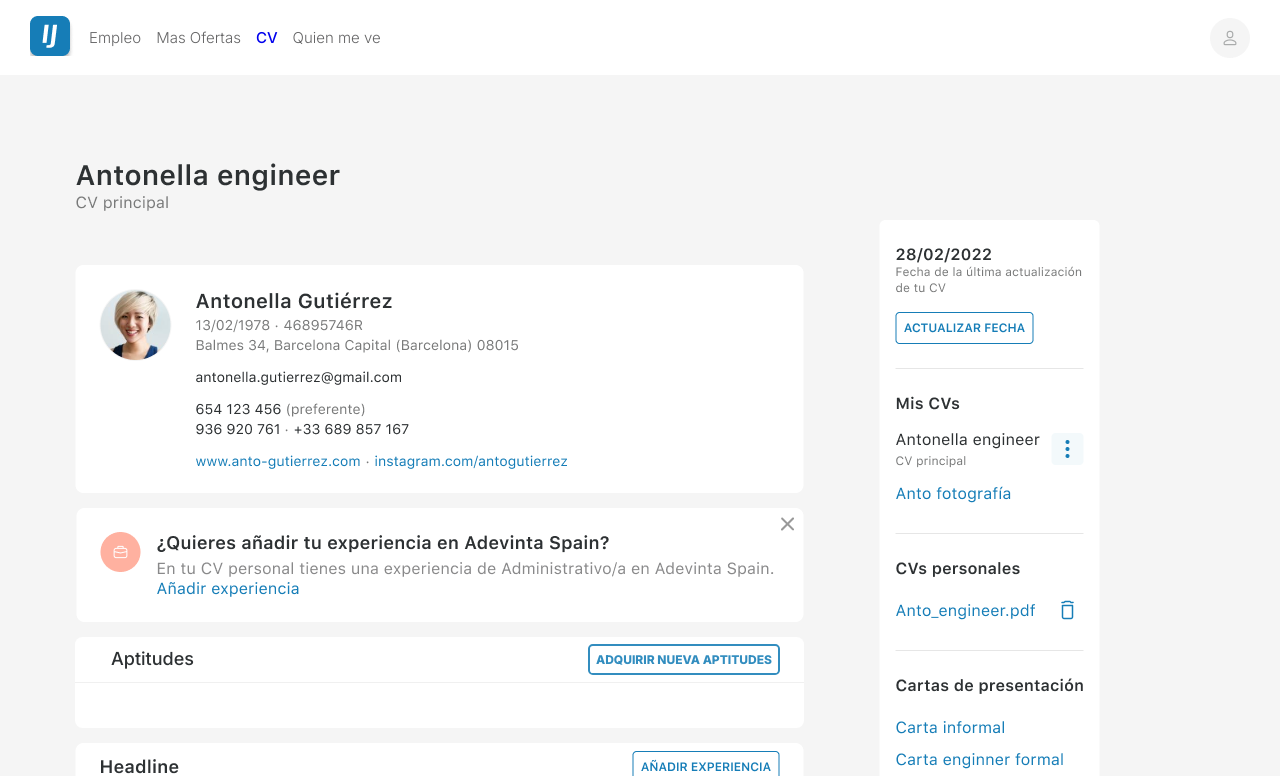
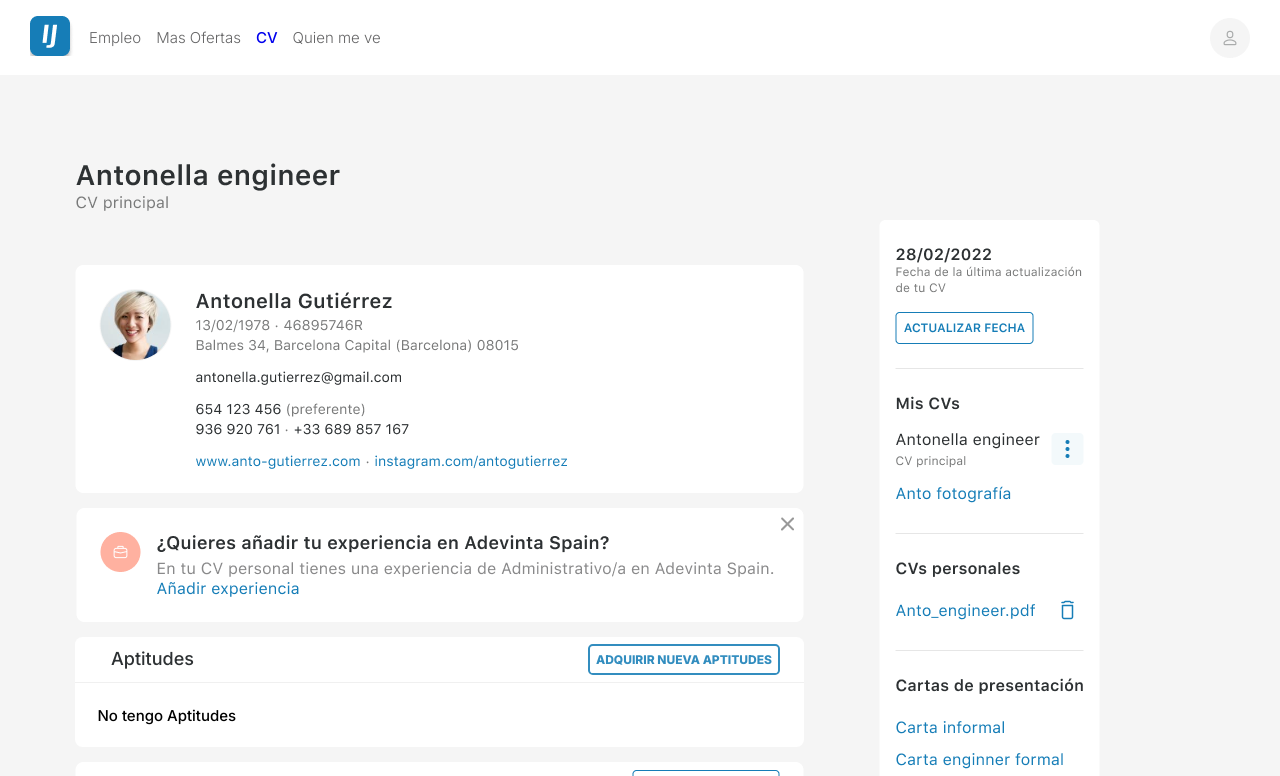
Before and after one commit to LeandroF01/infojobs-hackathon, a React (Vite) app: page /cv in a window 1280 px wide. Shown: the top 776 px of the page. Built offline with nearby package versions, Linux system fonts and the light colour scheme.

Commit message:
Add conditional of render habilities

```diff
--- a/src/components/Cv.jsx
+++ b/src/components/Cv.jsx
@@ -37,7 +37,8 @@ export const Cv = ({ skills }) => {
 						</section>
 
 						<ul className="main__aptitudes-item">
-							{filter.map((aptitud, index) => (
+							{filter.length !== 0 ? (
+								filter.map((aptitud, index) => (
 									<li key={index} className="aptitudes__item-title">
 										<img
 											className="aptitudes__item-img"
@@ -46,7 +47,10 @@ export const Cv = ({ skills }) => {
 										/>
 										{aptitud.technology}
 									</li>
-							))}
+								))
+							) : (
+								<p>No tengo Aptitudes</p>
+							)}
 						</ul>
 					</section>
 					<img className="main__experience" src={Experience} alt="" />
--- a/src/components/SkillSelection.jsx
+++ b/src/components/SkillSelection.jsx
@@ -16,7 +16,6 @@ export const SkillSelection = ({ skills }) => {
 	return (
 		<>
 			<section className="selection">
-				<h2 className="selection__title">Test de Aptitudes</h2>
 				<section className="selection__questions">
 					{filter.map((el) => {
 						return (
```
Lines whose indentation alone changed are shown as unchanged.
